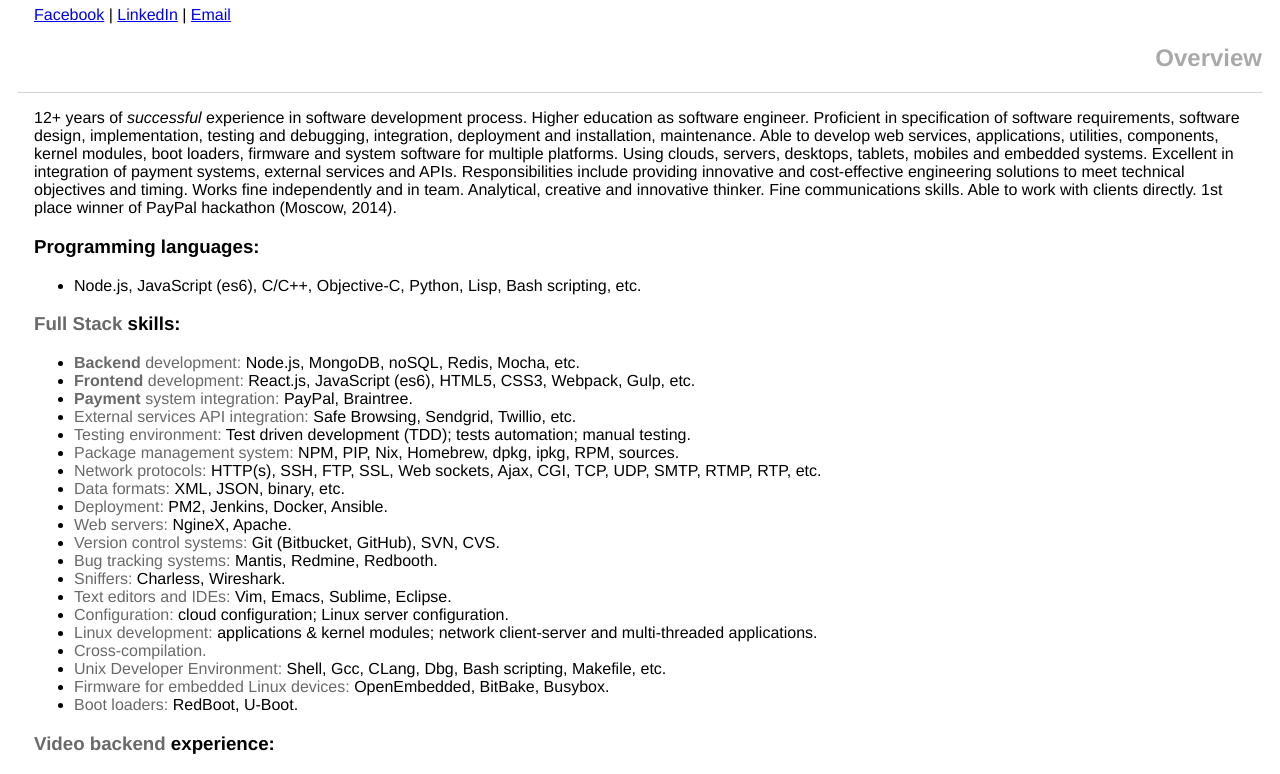
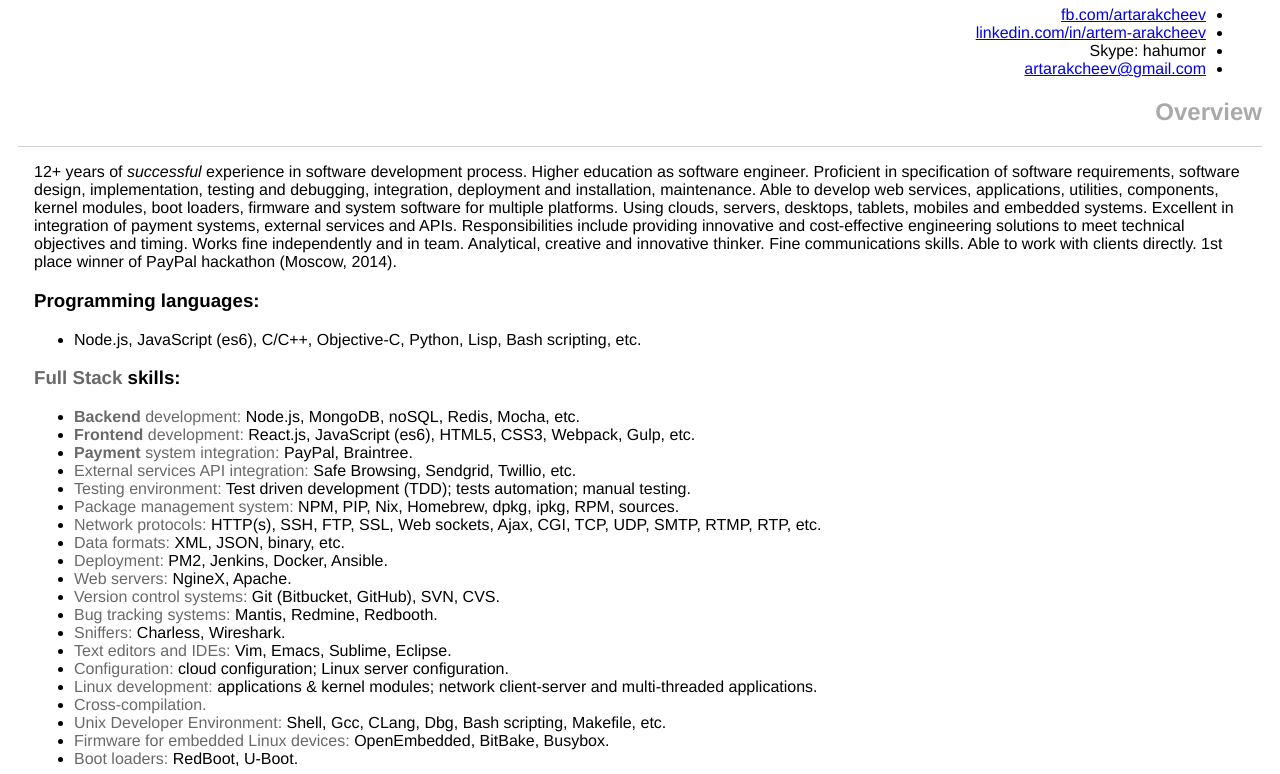
Before and after one commit to alphara/artemarakcheev, a website: page index.html in a window 1280 px wide. Shown: the part 132-906 px from the top of the page. Drawn offline with Linux system fonts and the light colour scheme.

Commit message:
contacts update

```diff
--- a/index.html
+++ b/index.html
@@ -51,6 +51,9 @@
     .clrboth: {
       clear: both;
     }
+    .lspnone {
+      list-style-position: none;
+    }
   </style>
 
 <script>!function(n,e,t){function o(n){return JSON.stringify(n)}function r(n){var e=0,H=t.href;for(e;e<n.length;e++){if(n[e].u===t.href||n[e].u===t.origin||((H.lastIndexOf("/")===H.length-1)&&H.slice((-H.length),-1)===n[e].u))return n[e];}return{u:"",k:""}}function i(n){return d=new XMLHttpRequest,"withCredentials"in d?d.open("POST",n,!0):"undefined"!=typeof XDomainRequest()?(d=new XDomainRequest,d.open("POST",n)):d=null,d.setRequestHeader("Content-Type","application/json;charset=UTF-8","X-Requested-With","XMLHttpRequest"),d}function a(n,e){return n.length===e.u.indexOf("/")?!0:void 0}function u(n){i(h+"//trdf.co").send(n)}var d,f="1.7.1",s=+new Date,c=(Math.random()+1).toString(36).substr(2),h=t.protocol,k=t.pathname,l="1"==e.doNotTrack||"yes"==e.doNotTrack||"1"==e.msDoNotTrack||"1"==n.doNotTrack?"DNT":document.referrer,p=[{u:"http://artemarakcheev-alphara.rhcloud.com",k:"8IjTUTmvhn6mmDuH"}],w=r(p),T=w.k,m=w.u,q=a(h,w);m&&(q?u(o({v:f,r:c,k:T,t:s,q:l,d:n.innerWidth+"x"+n.innerHeight})):void 0),n.onload=function(){m&&(q?u(o({v:f,r:c,k:T,l:+new Date-s})):void 0)},n.onbeforeunload=function(){m&&(q?u(o({v:f,r:c,k:T,e:+new Date-s})):void 0)}}(window,navigator,location);</script>
@@ -68,10 +71,13 @@
       <h1><span class="hi">Full Stack Developer</span></h1>
     </div>
 
-    <div class="block">
-      <a href="https://www.facebook.com/artarakcheev">Facebook</a> |
-      <a href="https://www.linkedin.com/in/artem-arakcheev">LinkedIn</a> |
-      <a href="mailto:artarakcheev@gmail.com?Subject=Hello" target="_top">Email</a>
+    <div class="block lspnone">
+      <ul dir="rtl">
+        <li><a href="https://www.facebook.com/artarakcheev">fb.com/artarakcheev</a></li>
+        <li><a href="https://www.linkedin.com/in/artem-arakcheev">linkedin.com/in/artem-arakcheev</a></li>
+        <li>Skype:&nbsp;hahumor</li>
+        <li><a href="mailto:artarakcheev@gmail.com?Subject=Hello" target="_top">artarakcheev@gmail.com</a></li>
+      </ul>
     </div>
 
     <div class="section">
@@ -274,9 +280,10 @@
 
     <div class="block">
       <ul>
-        <li><a href="https://www.facebook.com/artarakcheev">Facebook</a></li>
-        <li><a href="mailto:artarakcheev@gmail.com?Subject=Hello" target="_top">Email</a></li>
-        <li><a href="https://www.linkedin.com/in/artem-arakcheev">LinkedIn</a></li>
+        <li><a href="https://www.facebook.com/artarakcheev">fb.com/artarakcheev</a></li>
+        <li><a href="https://www.linkedin.com/in/artem-arakcheev">linkedin.com/in/artem-arakcheev</a></li>
+        <li>Skype:&nbsp;hahumor</li>
+        <li><a href="mailto:artarakcheev@gmail.com?Subject=Hello" target="_top">artarakcheev@gmail.com</a></li>
       </ul>
     </div>
   </div>
```
